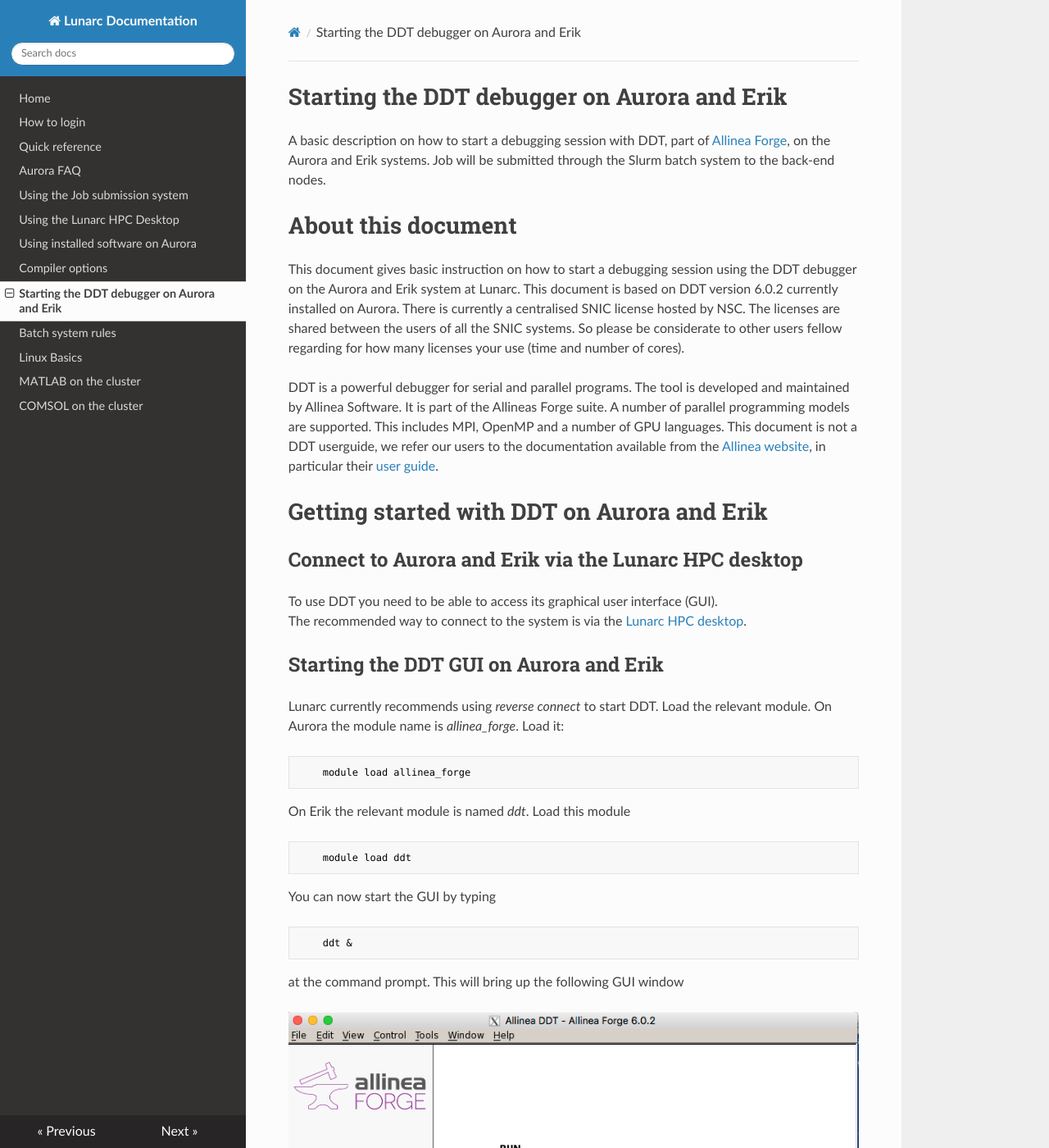
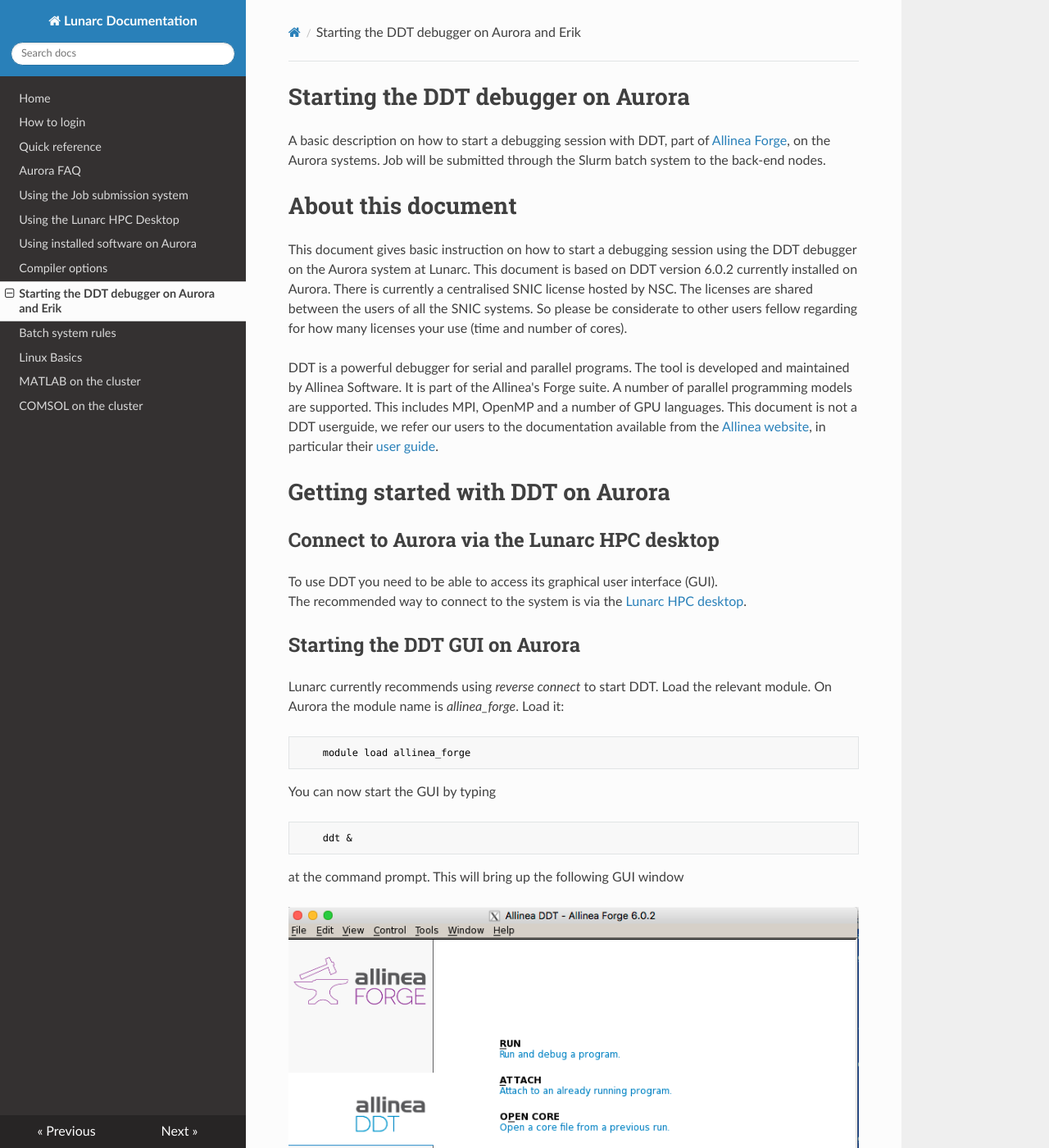
Before and after one commit to lunarc/lunarc_docs, an MkDocs documentation site: the page built from docs/ddt_debugger.md, in a window 1280 px wide and 1400 px high. Shown: the whole window at 82% size. Built offline with MkDocs 1.6.1, drawn with Linux system fonts in a browser that asks for light colours; nearby versions of some CDN libraries; old or Windows-style settings are respelled for this version of MkDocs; some of the changed text lies outside the part shown.

Commit message:
removal of Erik, comment on /lunarc issues

````diff
--- a/docs/ddt_debugger.md
+++ b/docs/ddt_debugger.md
@@ -1,17 +1,17 @@
 
-# Starting the DDT debugger on Aurora and Erik
+# Starting the DDT debugger on Aurora
 
-A basic description on how to start a debugging session with DDT, part of [Allinea Forge](http://www.allinea.com/products/develop-allinea-forge), on the Aurora and Erik systems.  Job will be submitted through the Slurm batch system to the back-end nodes.
+A basic description on how to start a debugging session with DDT, part of [Allinea Forge](http://www.allinea.com/products/develop-allinea-forge), on the Aurora systems.  Job will be submitted through the Slurm batch system to the back-end nodes.
 
 # About this document
 
-This document gives basic instruction on how to start a debugging session using the DDT debugger on the Aurora and Erik system at Lunarc.  This document is based on DDT version 6.0.2 currently installed on Aurora.  There is currently a centralised SNIC license hosted by NSC.  The licenses are shared between the users of all the SNIC systems.  So please be considerate to other users fellow regarding for how many licenses your use (time and number of cores).
+This document gives basic instruction on how to start a debugging session using the DDT debugger on the Aurora system at Lunarc.  This document is based on DDT version 6.0.2 currently installed on Aurora.  There is currently a centralised SNIC license hosted by NSC.  The licenses are shared between the users of all the SNIC systems.  So please be considerate to other users fellow regarding for how many licenses your use (time and number of cores).
 
-DDT is a powerful debugger for serial and parallel programs.  The tool is developed and maintained by Allinea Software.  It is part of the Allineas Forge suite.  A number of parallel programming models are supported.  This includes MPI, OpenMP and a number of GPU languages.  This document is not a DDT userguide, we refer our users to the documentation available from the [Allinea website](http://www.allinea.com/product-documentation), in particular their [user guide](http://content.allinea.com/downloads/userguide-forge.pdf).
+DDT is a powerful debugger for serial and parallel programs.  The tool is developed and maintained by Allinea Software.  It is part of the Allinea's Forge suite.  A number of parallel programming models are supported.  This includes MPI, OpenMP and a number of GPU languages.  This document is not a DDT userguide, we refer our users to the documentation available from the [Allinea website](http://www.allinea.com/product-documentation), in particular their [user guide](http://content.allinea.com/downloads/userguide-forge.pdf).
 
-# Getting started with DDT on Aurora and Erik
+# Getting started with DDT on Aurora
 
-## Connect to Aurora and Erik via the Lunarc HPC desktop
+## Connect to Aurora via the Lunarc HPC desktop
 
 To use DDT you need to be able to access its graphical user interface (GUI).
 The recommended way to connect to the system is via the [Lunarc HPC desktop](using_hpc_desktop).
@@ -28,15 +28,11 @@
 To connect using x-forwarding from a windows it is recommended to install [Cygwin](https://www.cygwin.com/).
 -->
 
-## Starting the DDT GUI on Aurora and Erik
+## Starting the DDT GUI on Aurora
 
 Lunarc currently recommends using *reverse connect* to start DDT.  Load the relevant module.  On Aurora the module name is *allinea_forge*.  Load it:
 ```bash
     module load allinea_forge
-```
-On Erik the relevant module is named *ddt*.  Load this module
-```bash
-    module load ddt
 ```
 You can now start the GUI by typing
 ```bash
@@ -49,13 +45,15 @@
 In the bottom left hand corner you get confirmation whether you managed to reach the license server at NSC.
 
 #Preparing and running your executable
+We have seen issues when sources and/or executables are placed on the /lunarc file system (nobackup space).  Copying sources and executables into your home space typically solves the issues.
+
 You need to prepare your executable for debugging.  Please **recompile** and **relink** everything with debugging support and without optimisation.  To do so, for most compilers you need to add the flags
 ```bash
    -g -O0
 ```
 Once your created an executable with debugging support, run it using either a batch script or an interactive session.
 
-Make sure the *allinea_forge* (on Aurora) or *ddt* module (on Erik) is loaded before starting the executable.  This is in addition to the modules normally required to execute your code.
+Make sure the *allinea_forge* (on Aurora) is loaded before starting the executable.  This is in addition to the modules normally required to execute your code.
 
 To start your program, prefix the execution statement with *ddt --connect*.  For example an MPI code compiled against an OpenMPI-library should be started as follows
 ```bash
````
